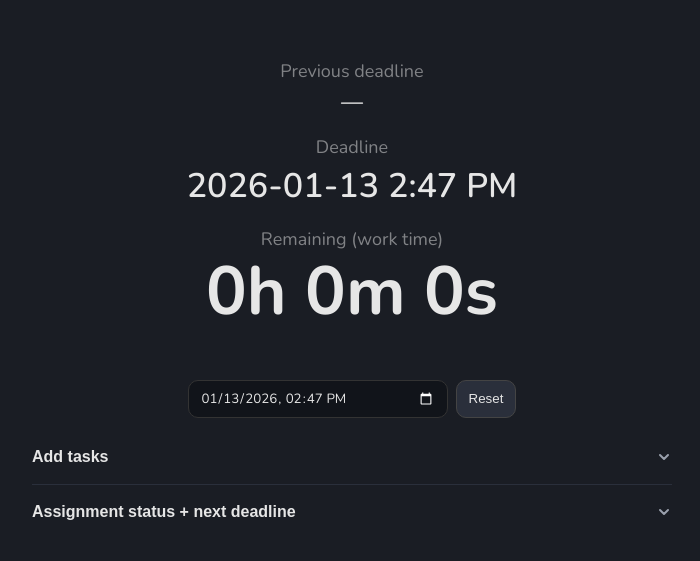
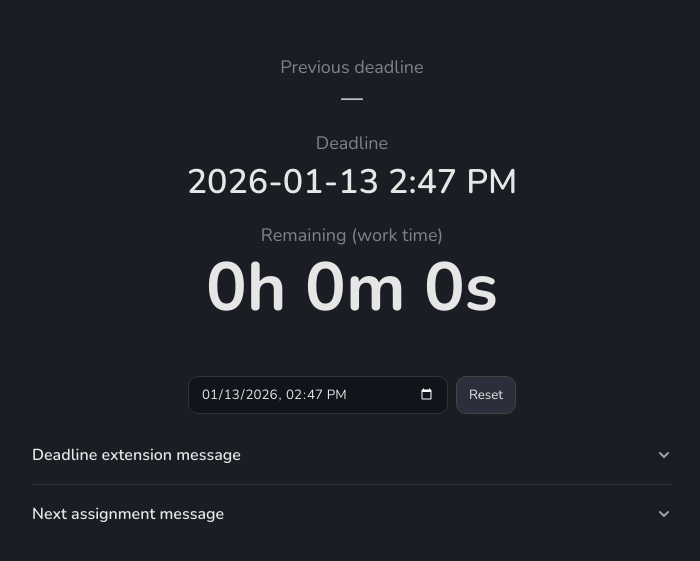
Before and after one commit to weiying-chen/work, a React (Vite) app: page / in a window 1280 px wide. Shown: the part 111-672 px from the top of the page, without its empty margins (288-988 px from the left). Built offline with nearby package versions, Linux system fonts and the light colour scheme.

Commit message:
Update accordion labels

```diff
--- a/src/App.tsx
+++ b/src/App.tsx
@@ -460,7 +460,7 @@ export default function App() {
           aria-expanded={isTasksPanelOpen}
           aria-controls="tasks-panel"
         >
-          <span className="messageTitle">Add tasks</span>
+          <span className="messageTitle">Deadline extension message</span>
         </button>
         <div
           id="tasks-panel"
@@ -561,7 +561,7 @@ export default function App() {
           aria-expanded={isStatusPanelOpen}
           aria-controls="status-panel"
         >
-          <span className="messageTitle">Assignment status + next deadline</span>
+          <span className="messageTitle">Next assignment message</span>
         </button>
         <div
           id="status-panel"
--- a/src/index.css
+++ b/src/index.css
@@ -98,6 +98,7 @@ button {
   border: 1px solid #444;
   border-radius: 10px;
   padding: 8px 12px;
+  font-family: inherit;
   cursor: pointer;
 }
 
```
